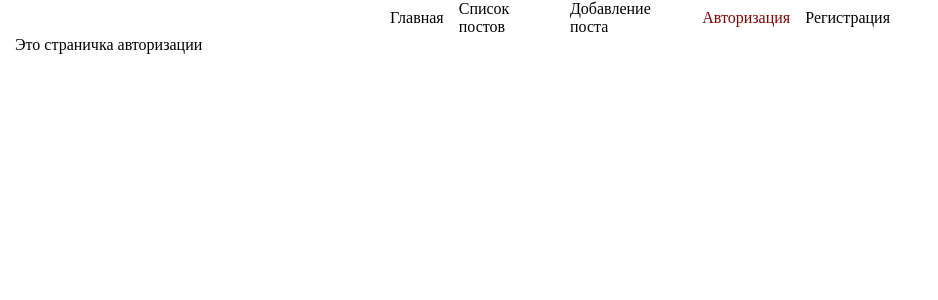
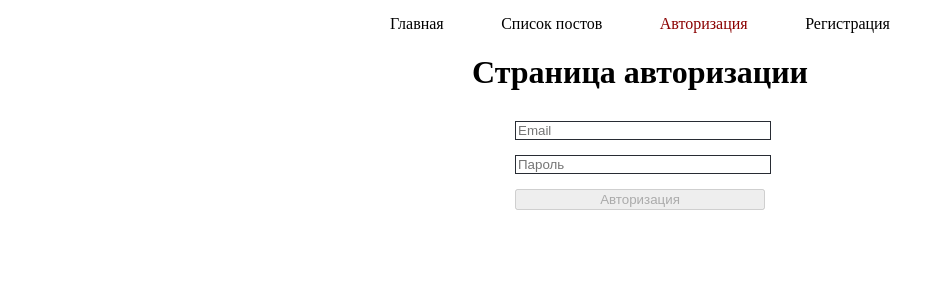
Before and after one commit to Catherina17/Posts, a React (Vite) app: page /auth in a window 1280 px wide. Shown: the top 300 px of the page, without its empty margins (0-938 px from the left). Built offline with nearby package versions, Linux system fonts and the light colour scheme.

Commit message:
Add auth

```diff
--- a/src/components/root/root.jsx
+++ b/src/components/root/root.jsx
@@ -1,16 +1,32 @@
-import { Outlet } from "react-router-dom";
+import { Outlet, useNavigate } from "react-router-dom";
+import { useDispatch, useSelector } from "react-redux";
+import { Container } from "../ui/container/container";
+import { logout } from "../../redux/slices/authSlice";
 import * as SC from "./styles";
-import { Container } from "../ui/container/container";
 
-export const Root = () => <>
+export const Root = () => {
+    const { user } = useSelector((state) => state.auth)
+    const dispatch = useDispatch()
+    const navigate = useNavigate()
+
+    const onClickExitBtn = () => {
+        dispatch(logout())
+        navigate('/auth')
+    }
+
+    return (
+        <>
             <Container>
                 <SC.Menu>
                     <SC.MenuItem to={'/'}>Главная</SC.MenuItem>
                     <SC.MenuItem to={'/posts'}>Список постов</SC.MenuItem>
-            <SC.MenuItem to={'/posts/add'}>Добавление поста</SC.MenuItem>
-            <SC.MenuItem to={'/auth'}>Авторизация</SC.MenuItem>
-            <SC.MenuItem to={'/registration'}>Регистрация</SC.MenuItem>
+                    {!user && <SC.MenuItem to={'/auth'}>Авторизация</SC.MenuItem>}
+                    {!user && <SC.MenuItem to={'/registration'}>Регистрация</SC.MenuItem>}
+                    {user && <SC.MenuItem to={'/posts/add'}>Добавление поста</SC.MenuItem>}
+                    {user && <button onClick={onClickExitBtn}>Выход</button>}
                 </SC.Menu>
             </Container>
             <Outlet />
         </>
+    )
+}
--- a/src/components/root/styles.js
+++ b/src/components/root/styles.js
@@ -7,7 +7,7 @@ export const Menu = styled.div`
     align-items: center;
     justify-content: space-between;
     max-width: 500px;
-    margin: 0 auto;
+    margin: 15px auto 0 auto;
 `
 
 export const MenuItem = styled(NavLink)`
--- a/src/pages/authPage/authPage.jsx
+++ b/src/pages/authPage/authPage.jsx
@@ -1 +1,74 @@
-export const AuthPage = () => <div>Это страничка авторизации</div>
+import { useState } from "react"
+import { useNavigate } from "react-router-dom"
+import { useDispatch } from "react-redux"
+import { Container } from "../../components/ui/container/container"
+import { Typo } from "../../components/ui/typo/typo"
+import { Field } from "../../components/ui/field/field"
+import { Input } from "../../components/ui/input/input"
+import { Form } from "../../components/ui/form/form"
+import { login } from "../../redux/slices/authSlice"
+
+
+export const AuthPage = () => {
+    const [formValues, setFormValues] = useState({ email: '', password: '' })
+    const navigate = useNavigate()
+    const dispatch = useDispatch()
+
+    const onChange = (name, value) => {
+        setFormValues({ ...formValues, [name]: value })
+    }
+
+    const disabled = !formValues.email || !formValues.password
+
+    const onSubmit = (e) => {
+        e.preventDefault()
+
+        try {
+            const users = JSON.parse(localStorage.getItem('users'))
+
+            if (!users) {
+                alert('Данный пользователь не найден')
+                return
+            }
+
+            const currentUser = users.find((user) => user.email === formValues.email && user.password === formValues.password)
+
+            if (!currentUser) {
+                alert('Данный пользователь не найден')
+                return
+            }
+
+            dispatch(login(currentUser))
+
+            navigate('/posts')
+        } catch (e) {
+            console.log(e)
+        }
+    }
+
+
+    return <Container>
+        <Typo>Страница авторизации</Typo>
+        <Form onSubmit={onSubmit}>
+            <Field>
+                <Input
+                    type='email'
+                    name="email"
+                    value={formValues.email}
+                    placeholder='Email'
+                    onChange={(e) => onChange(e.target.name, e.target.value)}
+                />
+            </Field>
+            <Field>
+                <Input
+                    type='password'
+                    name="password"
+                    value={formValues.password}
+                    placeholder='Пароль'
+                    onChange={(e) => onChange(e.target.name, e.target.value)}
+                />
+            </Field>
+            <button type='submit' disabled={disabled}>Авторизация</button>
+        </Form>
+    </Container>
+}
--- a/src/pages/posts/detail/detailPostPage.jsx
+++ b/src/pages/posts/detail/detailPostPage.jsx
@@ -15,8 +15,11 @@ export const DetailPostPage = () => {
 
     const { list } = useSelector((state) => state.posts.posts)
     const postForView = useSelector((state) => state.posts.postForView)
+    const { user } = useSelector((state) => state.auth)
 
     const [postForDelete, setPostForDelete] = useState(null)
+
+    const showEditAndDeleteBtn = list && user
 
     const onDeletePost = () => {
         dispatch(deletePost(postForDelete))
@@ -67,8 +70,8 @@ export const DetailPostPage = () => {
         <div style={{ clear: 'both' }} />
         <SC.LinkWrapper>
             <Link to='/posts/'>Обратно к публикациям</Link>
-            {list && <Link to={`/posts/${post.id}/edit`}>Редактировать</Link>}
-            {list && <SC.DeleteButton onClick={() => setPostForDelete(post)}>Удалить</SC.DeleteButton>}
+            {showEditAndDeleteBtn && <Link to={`/posts/${post.id}/edit`}>Редактировать</Link>}
+            {showEditAndDeleteBtn && <SC.DeleteButton onClick={() => setPostForDelete(post)}>Удалить</SC.DeleteButton>}
         </SC.LinkWrapper>
     </Container>
 }
--- a/src/redux/slices/authSlice.js
+++ b/src/redux/slices/authSlice.js
@@ -9,14 +9,14 @@ export const authSlice = createSlice({
     initialState,
     reducers: {
         login: (state, action) => {
-
+            state.user = action.payload
         },
         logout: (state) => {
-
+            state.user = null
         },
     }
 })
 
-export const { login, logout, registerUser } = authSlice.actions
+export const { login, logout } = authSlice.actions
 
 export default authSlice.reducer
--- a/src/redux/store.js
+++ b/src/redux/store.js
@@ -1,8 +1,10 @@
 import { configureStore } from "@reduxjs/toolkit";
 import postsReducer from './slices/postsSlice'
+import authReducer from "./slices/authSlice";
 
 export const store = configureStore({
     reducer: {
         posts: postsReducer,
+        auth: authReducer
     },
 })
```
Lines whose indentation alone changed are shown as unchanged.
